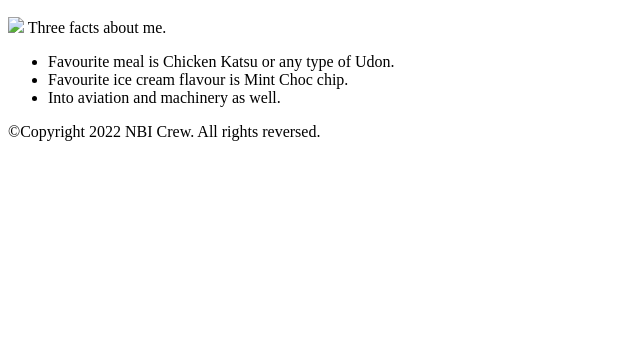
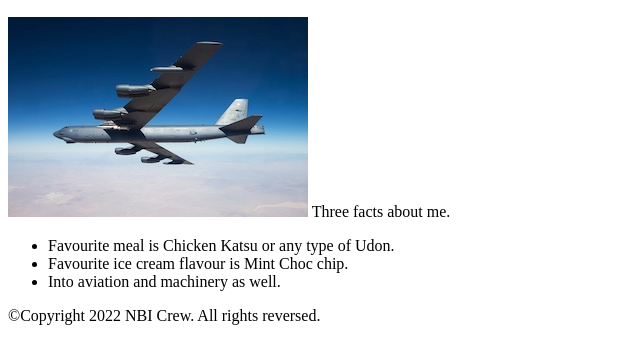
Before and after one commit to Scoobadood/nbi-spring-2022, a plain HTML site: page html/james.html in a window 1280 px wide. Shown: the part 166-530 px from the top of the page, without its empty margins (0-640 px from the left). Drawn offline with Linux system fonts and the light colour scheme.

Commit message:
fixed image location

```diff
--- a/html/james.html
+++ b/html/james.html
@@ -17,7 +17,7 @@
     <main>
     	<article>
 			<h1>James</h1>
-			<img src="../images/b52.webp" />
+			<img src="../images/b52.jpg" />
 			Three facts about me.
 			<ul>
 				<li>Favourite meal is Chicken Katsu or any type of Udon.</li>
```
